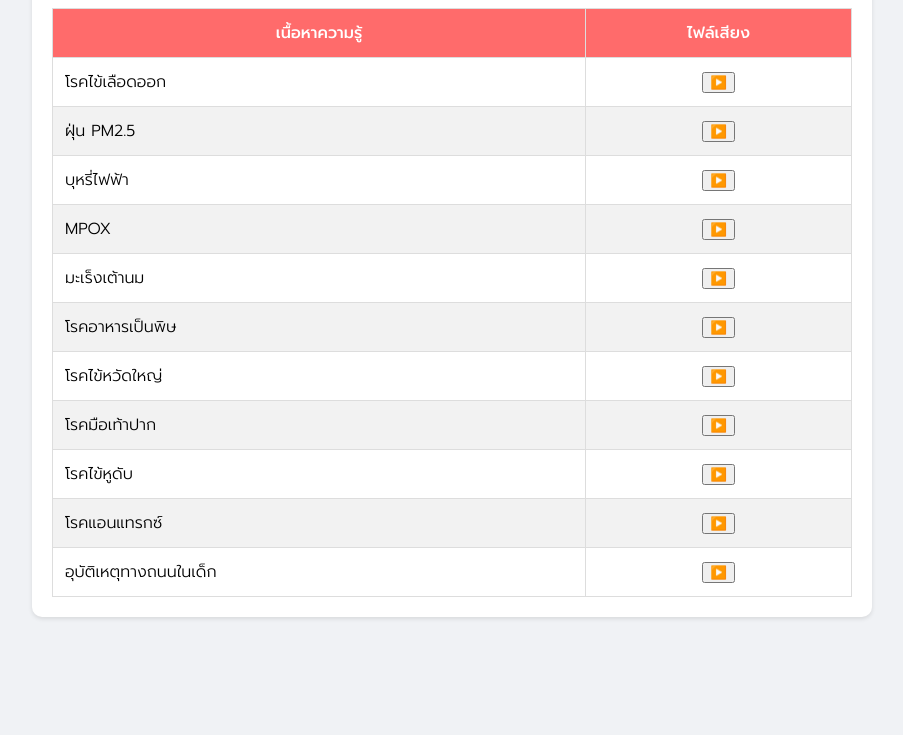
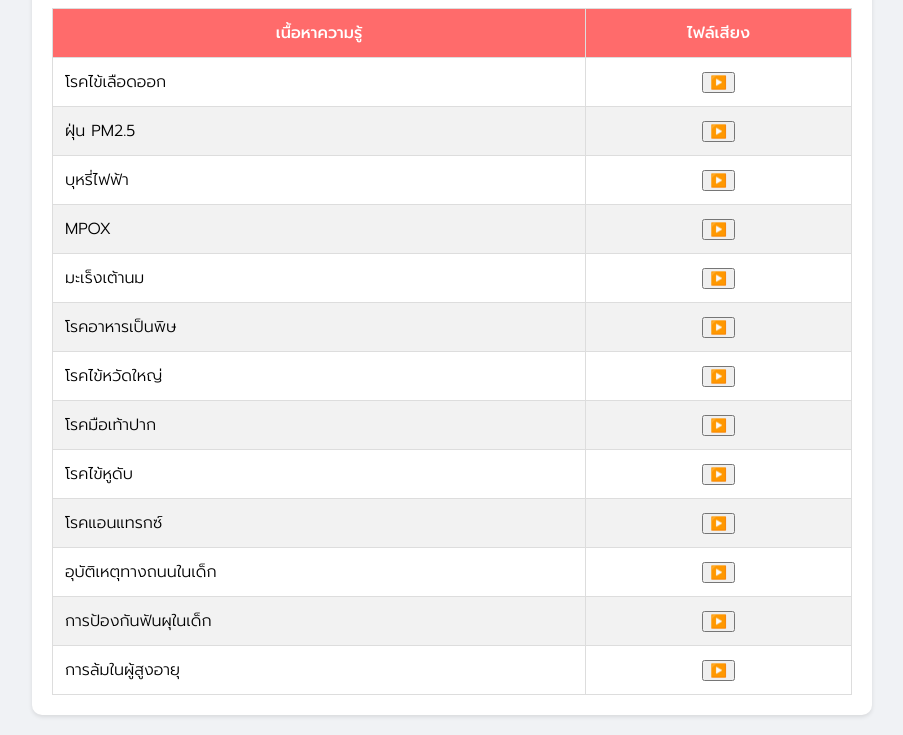
Before and after one commit to JS-nonsaad/nsspodcast, a plain HTML site: page index.html in a window 1280 px wide. Shown: the part 132-867 px from the top of the page, without its empty margins (188-1091 px from the left). Before the commit the page ends 800 px from the top, so only its background shows below. Drawn offline with Linux system fonts and the light colour scheme.

Commit message:
Update index.html

```diff
--- a/index.html
+++ b/index.html
@@ -161,6 +161,14 @@
         {
             title: "อุบัติเหตุทางถนนในเด็ก",
             audioUrl: "https://js-nonsaad.github.io/pm2.5/12.อุบัติเหตุทางถนนในเด็ก.mp3"
+        },
+        {
+            title: "การป้องกันฟันผุในเด็ก",
+            audioUrl: "https://js-nonsaad.github.io/pm2.5/13.การป้องกันฟันผุในเด็ก.mp3"
+        },
+        {
+            title: "การล้มในผู้สูงอายุ",
+            audioUrl: "https://js-nonsaad.github.io/pm2.5/14.ล้มในผู้สูงอายุ.mp3"
         }
 
     ];
```
